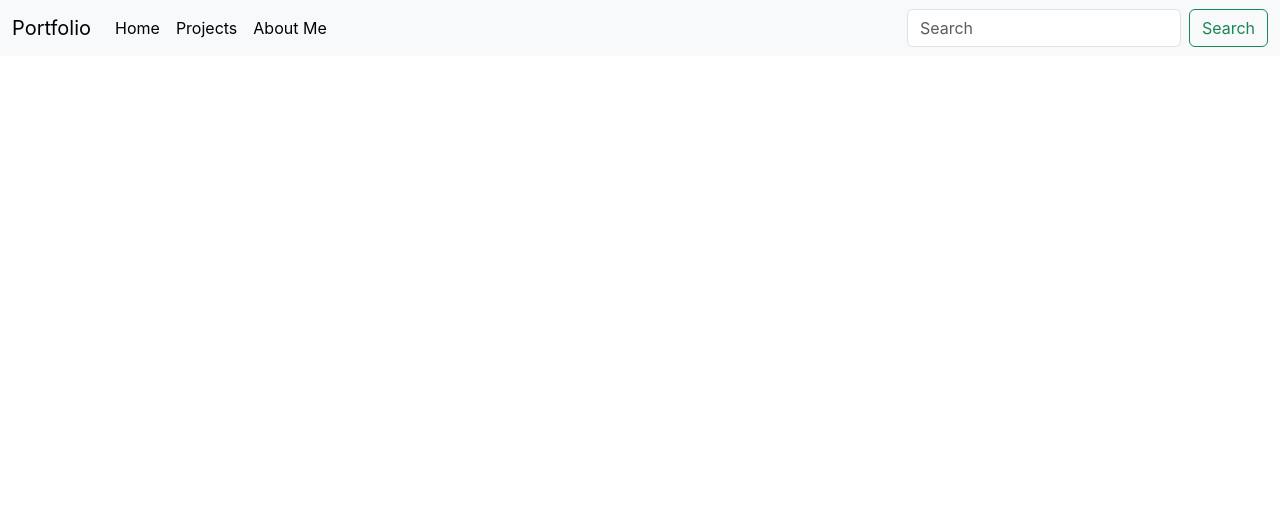
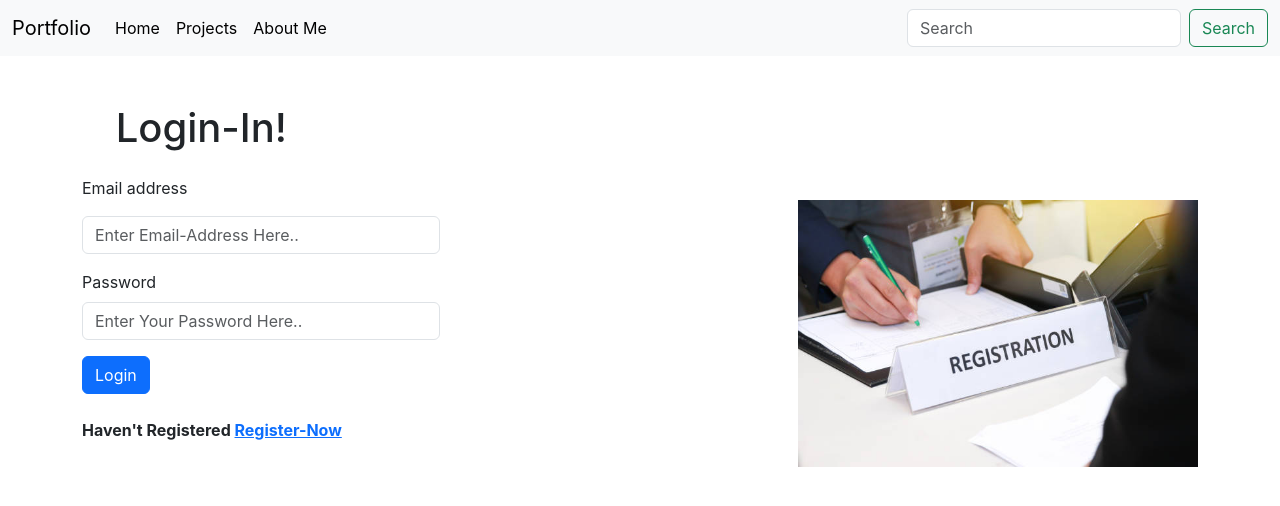
Before and after one commit to Gaurang-Singhania/Sign-In-Page, a React (Create React App) app: page /Loginpage in a window 1280 px wide. Shown: the top 506 px of the page. Built offline with nearby package versions, Linux system fonts and the light colour scheme.

Commit message:
Adding Validation

```diff
--- a/package.json
+++ b/package.json
@@ -3,6 +3,9 @@
   "version": "0.1.0",
   "private": true,
   "dependencies": {
+    "@emotion/react": "^11.11.1",
+    "@emotion/styled": "^11.11.0",
+    "@mui/material": "^5.14.14",
     "@testing-library/jest-dom": "^5.17.0",
     "@testing-library/react": "^13.4.0",
     "@testing-library/user-event": "^13.5.0",
--- a/src/App.js
+++ b/src/App.js
@@ -1,7 +1,7 @@
 import './App.css';
 import Navbar from './components/Navbar';
 import Mainpage from './components/Mainpage';
-import loginpage from './components/loginpage';
+import Loginpage from './components/Loginpage';
 import { Routes, Route } from "react-router-dom";
 
 function App() {
@@ -10,7 +10,7 @@ function App() {
       <Navbar />
       <Routes>
         <Route path='/' element={<Mainpage />} />
-        <Route path='/' element={<loginpage />} />
+        <Route path='/Loginpage' element={<Loginpage />} />
       </Routes>
 
     </>
--- a/src/components/Mainpage.js
+++ b/src/components/Mainpage.js
@@ -1,4 +1,5 @@
 import React, { useState } from 'react'
+import { NavLink } from 'react-router-dom';
 
 function Mainpage() {
 
@@ -79,7 +80,7 @@ function Mainpage() {
                         </div>
                         <button type="submit" className="btn btn-primary" style={{ width: "150" }} onClick={submitData}>Sign Up</button>
                     </form>
-                    <p className='mt-4 fw-bold'>Already Registered <span>Sign-In</span></p>
+                    <p className='mt-4 fw-bold'>Already Registered <span><NavLink to='/loginpage'>Sign-In</NavLink></span></p>
                 </div>
                 <div className='rightPart mt-5'>
                     <div className='img mt-5'>
--- a/src/components/loginpage.js
+++ b/src/components/loginpage.js
@@ -1,15 +1,14 @@
 import { useState } from "react"
 import React from 'react'
+import { NavLink } from "react-router-dom";
 
-function loginpage() {
+function Loginpage() {
 
 
     const [inputValue, setValue] = useState({
         username: "",
         password1: "",
     });
-
-  const [data,setData]=useState({});
 
     const getData = (e) => {
 
@@ -30,22 +29,36 @@ function loginpage() {
         e.preventDefault();
         console.log(inputValue);
 
-        const {username,password1,password2,date}=inputValue;
+        const getUserData = localStorage.getItem("user");
+        console.log(getUserData);
 
-        if(username===""){
+        const { username, password1 } = inputValue;
+
+        if (username === "") {
             alert("Enter username");
         }
-        else if(!username.includes('@')){
+        else if (!username.includes('@')) {
             alert("Enter valid email address");
         }
-        else if(password1===""){
+        else if (password1 === "") {
             alert("Enter password");
         }
-        else{
-            alert("Login successfully")
-            console.log("logged in successfully")
+        else {
 
-            localStorage.setItem("user",JSON.stringify([inputValue]));
+            if (getUserData && getUserData.length) {
+                const userData = JSON.parse(getUserData);
+
+                console.log(userData);
+                //console.log(userData.username);
+
+                if (userData.username === username && userData.password1 === password1) {
+                    alert("Sign in Successfull");
+                    console.log("logged in successfully");
+                }
+                else {
+                    alert("Enter Correct Credentials!!");
+                }
+            }
         }
     }
 
@@ -66,7 +79,7 @@ function loginpage() {
                             </div>
                             <button type="submit" className="btn btn-primary" style={{ width: "150" }} onClick={submitData}>Login</button>
                         </form>
-                        <p className='mt-4 fw-bold'>Haven't Registered<span>Register-Now</span></p>
+                        <p className='mt-4 fw-bold'>Haven't Registered <span><NavLink to='/'>Register-Now</NavLink></span></p>
                     </div>
                     <div className='rightPart mt-5'>
                         <div className='img mt-5'>
@@ -79,4 +92,4 @@ function loginpage() {
     )
 }
 
-export default loginpage
+export default Loginpage
```
Also changed, not shown: 1 other file (tests, documents, lock files or other folders).
